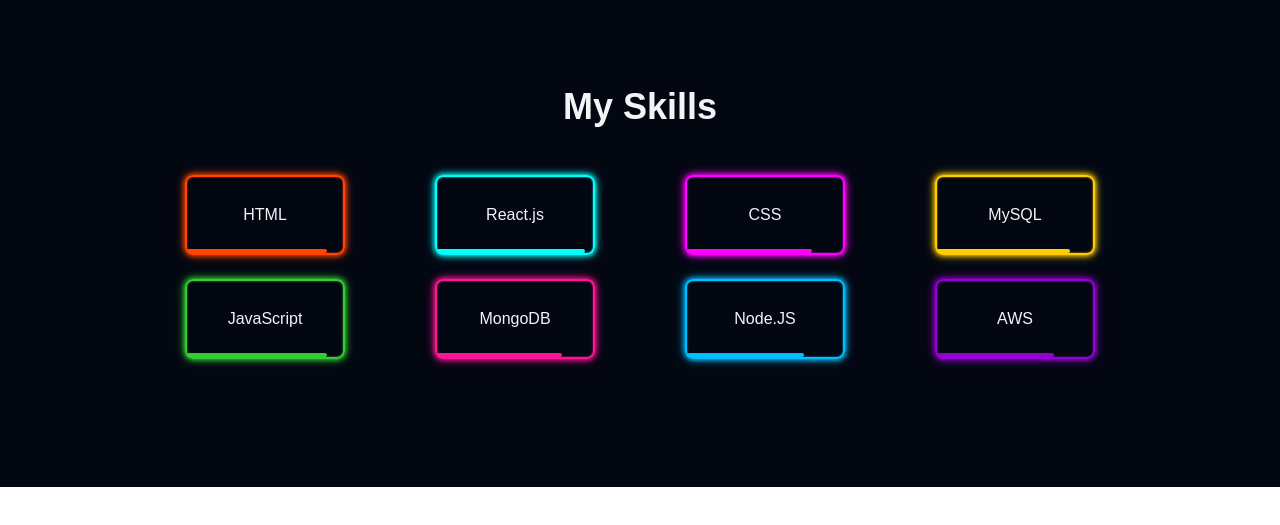
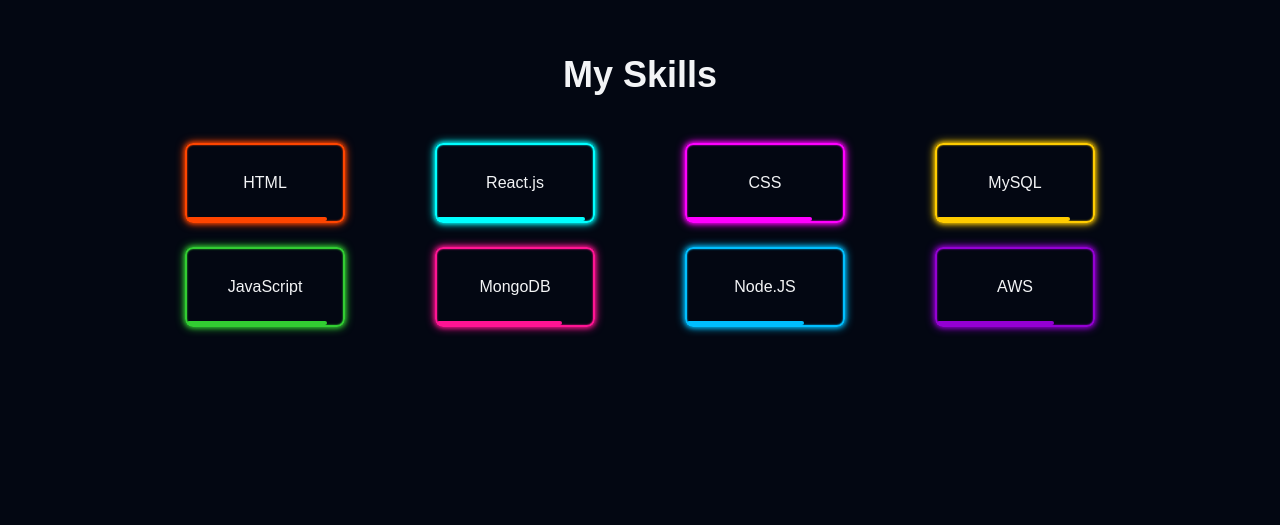
Before and after one commit to Abhishek7a/Portfolio, a React (Vite) app: page / in a window 1280 px wide. Shown: the part 837-1362 px from the top of the page. Before the commit the page ends 1324 px from the top, so only its background shows below. Built offline with nearby package versions, Linux system fonts and the light colour scheme.

Commit message:
Good to GO

```diff
--- a/src/components/Skill.jsx
+++ b/src/components/Skill.jsx
@@ -13,7 +13,7 @@
   ];
 
   return (
-    <section id="skills" className="dark:bg-gray-900 py-16 sm:py-24 lg:py-32 z-40">
+    <section id="skills" className="dark:bg-gray-900 py-16 sm:py-24 lg:pb-80 ">
   <div className="container mx-auto px-6">
     {/* Section Title */}
     <h2 className="text-3xl sm:text-4xl font-bold text-center mb-12 ">
```
